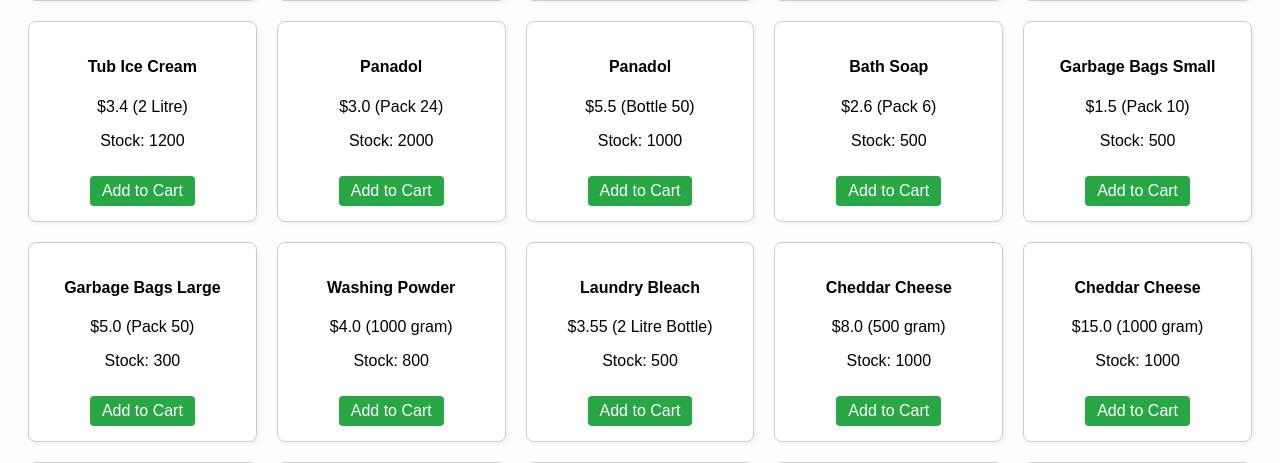
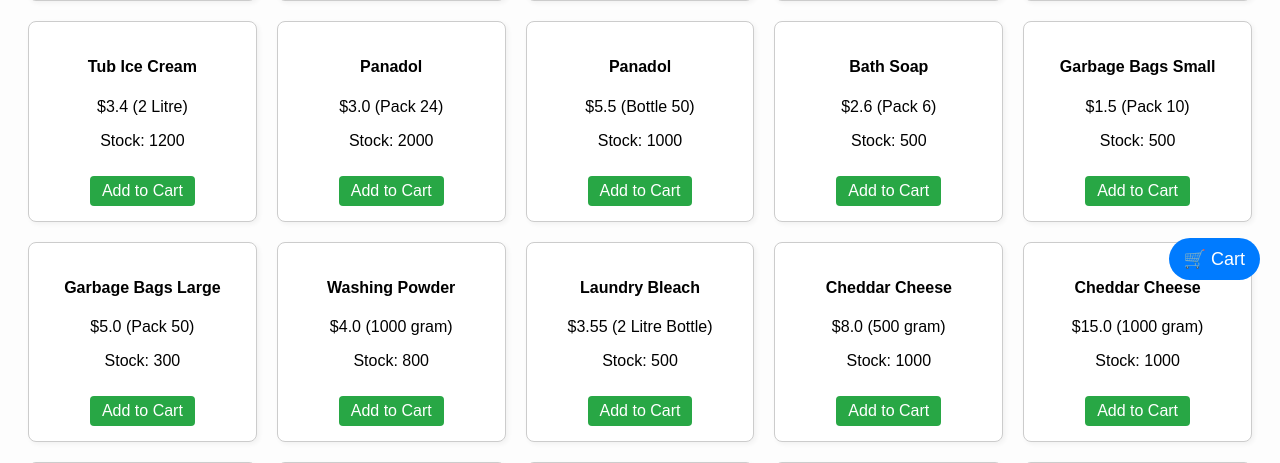
Before and after one commit to ayana010/online-grocery-store, a Flask app: page / in a window 1280 px wide. Shown: the part 500-963 px from the top of the page. Run offline with Flask 3, Linux system fonts and the light colour scheme; data comes from the database, SQL or seed files in the repository.

Commit message:
improve UI layout

```diff
--- a/app.py
+++ b/app.py
@@ -151,6 +151,14 @@
 
     return redirect(url_for('view_cart'))
 
+@app.context_processor
+def inject_helpers():
+    def get_product(product_id):
+        conn = get_db_connection()
+        product = conn.execute('SELECT * FROM products WHERE product_id = ?', (product_id,)).fetchone()
+        conn.close()
+        return product
+    return dict(get_product=get_product)
 
 
 # Start the app
--- a/static/style.css
+++ b/static/style.css
@@ -242,3 +242,39 @@
     text-decoration: none;
     font-weight: bold;
 }
+
+.floating-cart-toggle {
+    position: fixed;
+    bottom: 20px;
+    right: 20px;
+    z-index: 999;
+}
+
+.floating-cart-toggle button {
+    background-color: #007bff;
+    color: white;
+    border: none;
+    border-radius: 30px;
+    padding: 10px 15px;
+    font-size: 18px;
+    cursor: pointer;
+}
+
+.floating-cart {
+    position: fixed;
+    bottom: 70px;
+    right: 20px;
+    width: 250px;
+    max-height: 400px;
+    overflow-y: auto;
+    background-color: white;
+    border: 1px solid #ccc;
+    border-radius: 8px;
+    padding: 15px;
+    box-shadow: 0 0 10px rgba(0,0,0,0.1);
+    z-index: 998;
+}
+
+.floating-cart.hidden {
+    display: none;
+}
--- a/templates/base.html
+++ b/templates/base.html
@@ -9,7 +9,43 @@
         <a href="{{ url_for('index') }}">Online Grocery</a>
     </div>
 
+    <div class="floating-cart-toggle">
+        <button onclick="toggleCart()">🛒 Cart</button>
+    </div>
+
+    <div id="floating-cart" class="floating-cart hidden">
+        <h3>Your Cart</h3>
+        <div id="floating-cart-content">
+            <!-- Cart content will be loaded via session -->
+            {% if session.cart %}
+                <ul>
+                    {% for product_id, quantity in session.cart.items() %}
+                        {% set product = get_product(product_id) %}
+                        <li>
+                            {% if product.image_url %}
+                                <img src="{{ product.image_url }}" alt="{{ product.product_name }}" width="40">
+                            {% endif %}
+                            {{ product.product_name }} × {{ quantity }}
+                            <a href="{{ url_for('remove_from_cart', product_id=product.product_id) }}">🗑</a>
+                        </li>
+                    {% endfor %}
+                </ul>
+                <p><a href="{{ url_for('view_cart') }}">Go to Full Cart</a></p>
+            {% else %}
+                <p>Your cart is empty.</p>
+            {% endif %}
+        </div>
+    </div>
+
     {% block content %}
     {% endblock %}
+
+    <script>
+        function toggleCart() {
+          const cart = document.getElementById("floating-cart");
+          cart.classList.toggle("hidden");
+        }
+      </script>
+
 </body>
 </html>
```
